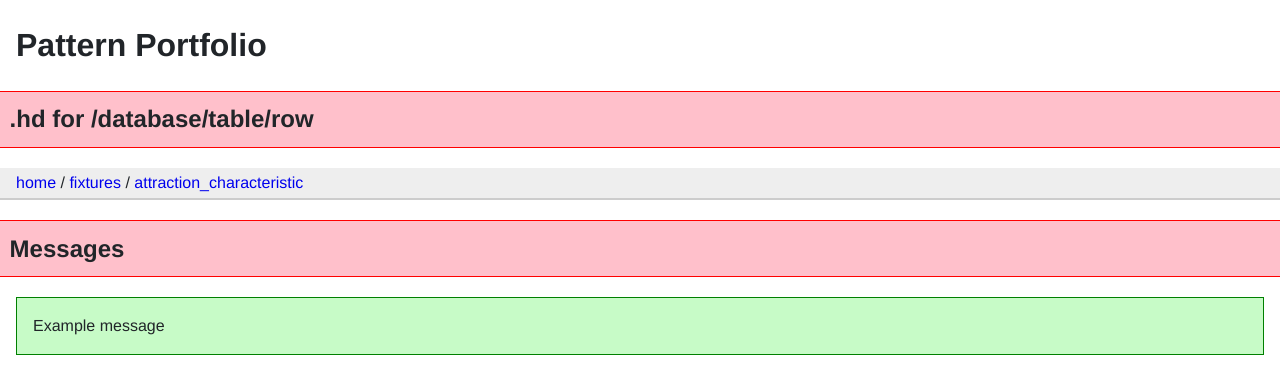
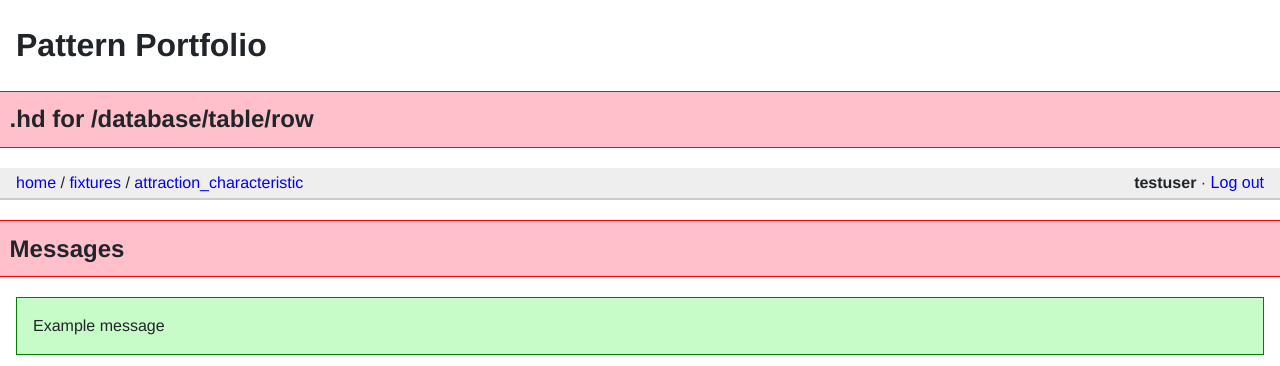
Before and after one commit to simonw/datasette, a Python web app: template datasette/templates/patterns.html in a window 1280 px wide. Shown: the part 32-398 px from the top of the page. Run offline with Jinja, Linux system fonts and the light colour scheme; the template is opened without the code that fills it, so the values that code supplies are empty.

Commit message:
Added logout button to pattern portfolio, closes #876
Refs #875

```diff
--- a/datasette/templates/patterns.html
+++ b/datasette/templates/patterns.html
@@ -19,6 +19,12 @@
         <a href="/fixtures">fixtures</a> /
         <a href="/fixtures/attraction_characteristic">attraction_characteristic</a>
     </p>
+    <div class="logout">
+        <strong>testuser</strong> &middot;
+        <form action="/-/logout" method="post">
+            <button class="button-as-link">Log out</button>
+        </form>
+    </div>
 </nav>
 <h2 class="pattern-heading">Messages</h2>
 <div class="bd">
```
